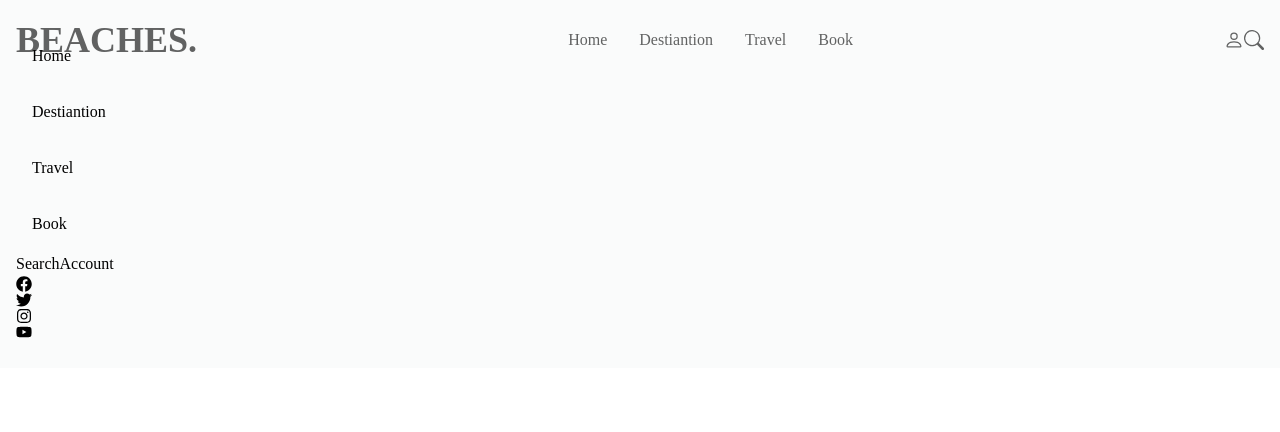
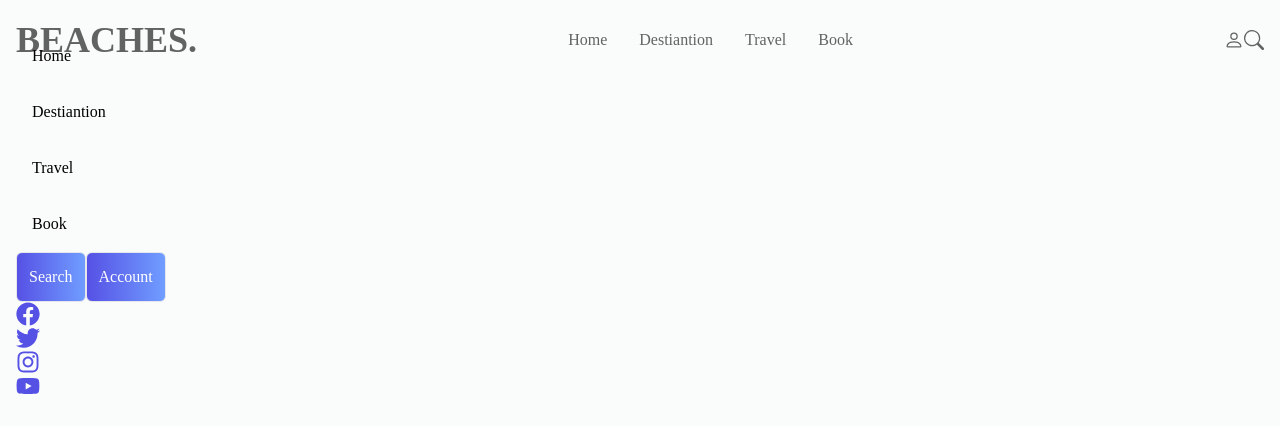
Before and after one commit to Hemannshu/travel, a React (Create React App) app: page / in a window 1280 px wide. Shown: the top 432 px of the page. Built offline with nearby package versions, Linux system fonts and the light colour scheme.

Commit message:
added icons and buttons

```diff
--- a/src/components/Navbar.js
+++ b/src/components/Navbar.js
@@ -37,10 +37,10 @@ const Navbar = () => {
                     <button>Account</button>
                 </div>
                 <div className=''>
-                    <FaFacebook className='icons' />
-                    <FaTwitter  className='icons' />
-                    <FaInstagram className='icons' />
-                    <FaYoutube className='icons' />
+                    <FaFacebook className='icon' />
+                    <FaTwitter  className='icon' />
+                    <FaInstagram className='icon' />
+                    <FaYoutube className='icon' />
                 </div>
                 </ul>
             </div>
--- a/src/index.css
+++ b/src/index.css
@@ -2,6 +2,13 @@
 @tailwind components;
 @tailwind utilities;
 @import url('https://fonts.googleapis.com/css2?family=Croissant+One&family=Poppins:ital,wght@0,100;0,200;0,300;0,400;0,500;0,600;0,700;0,800;0,900;1,100;1,200;1,300;1,400;1,500;1,600;1,700;1,800;1,900&display=swap');
+:root{
+    --primary-dark:#5651e5;
+    --primary-light:#709dff;
+}
+.icon{
+    color:var(--primary-dark)
+}
 @layer base {
     body{
         @apply font-[Poppins]
@@ -18,4 +25,10 @@
     h3{
         @apply text-xl font-bold
     }
+    button{
+        @apply p-3 border bg-gradient-to-r from-[var(--primary-dark)] to-[var(--primary-light)] text-white rounded-md
+    }
+    .icon{
+        @apply text-2xl cursor-pointer
+    }
 }
```
